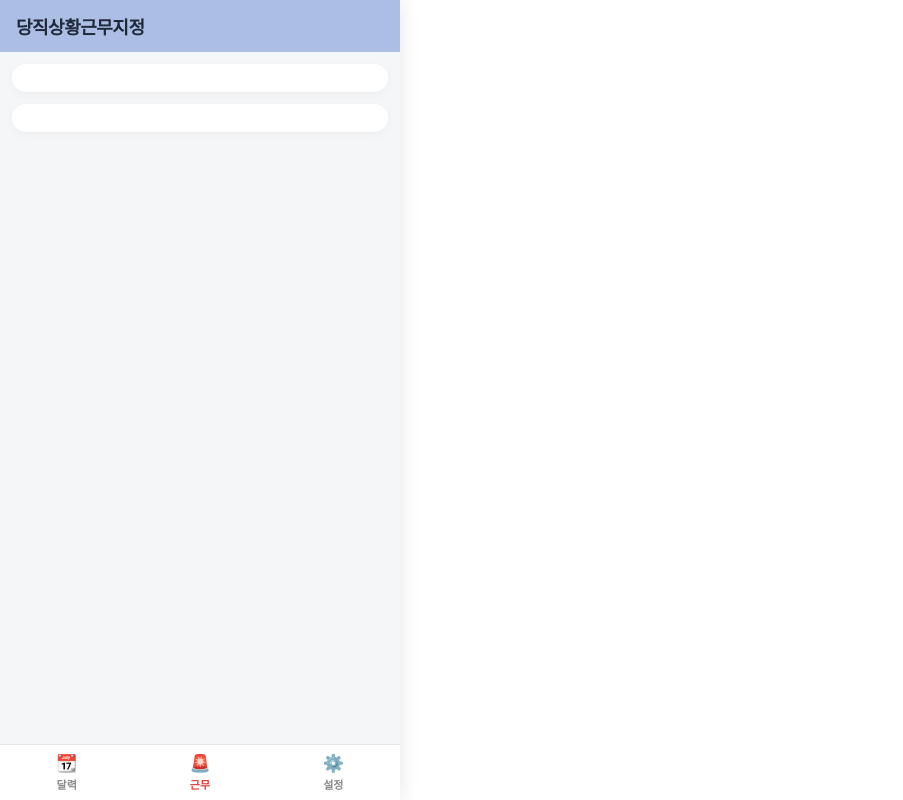
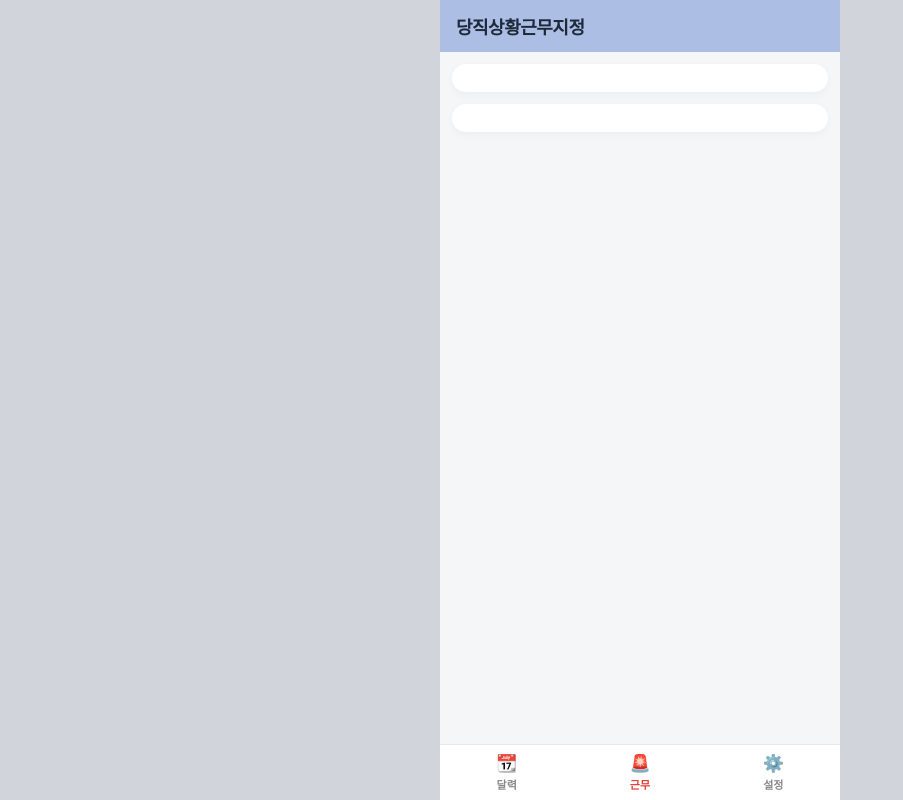
Before and after one commit to gwanakbap/gwanakbap.github.io, a website with bundled scripts: page gwanakon/index.html in a window 1280 px wide. Shown: the whole page, without its empty margins (0-903 px from the left). Built offline with nearby package versions, Linux system fonts and the light colour scheme; no server answers.

Commit message:
fix: restore missing CSS styles - 606f78f

```diff
--- a/gwanakon/style.css
+++ b/gwanakon/style.css
@@ -22,6 +22,9 @@ html, body {
     height: 100dvh;
     overflow: hidden;
     overscroll-behavior-y: none;
+    display: flex;
+    background-color: #d1d5db;
+    justify-content: center;
 }
 #app-container {
     width: 100%;
--- a/gwanakon/sw.js
+++ b/gwanakon/sw.js
@@ -1,4 +1,4 @@
-const STATIC_CACHE = 'gwanakon-cache-v1.0.14';
+const STATIC_CACHE = 'gwanakon-cache-v1.0.15';
 
 const ASSETS = [
   './',
```
